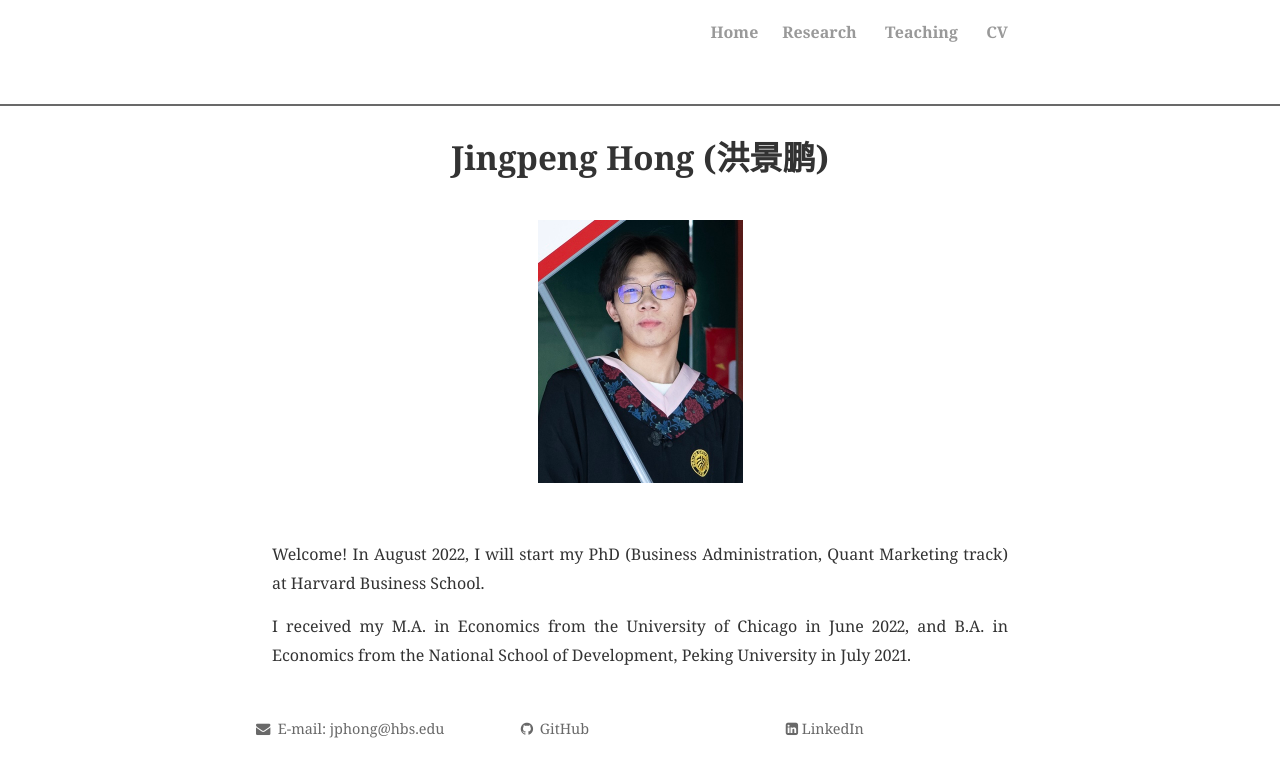
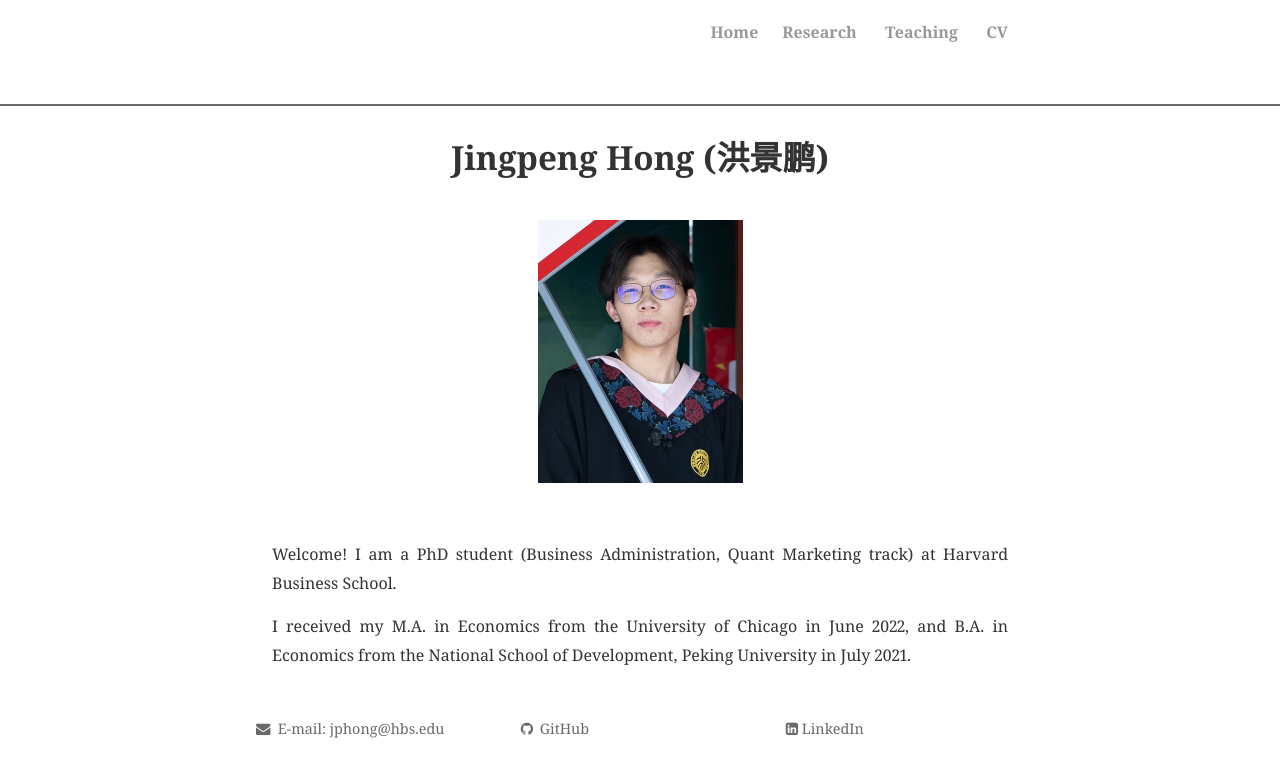
Before and after one commit to JingpengHong/JingpengHong.github.io, a Jekyll site: the page built from index.html, in a window 1280 px wide. Shown: the top 777 px of the page. Built offline with Jekyll 4.4.1, drawn with Linux system fonts in a browser that asks for light colours; nearby versions of some CDN libraries; the list of posts is cut into pages by our own code; comment, search, counter and statistics services are not loaded; a style sheet for code colours, icons or effects is not loaded.

Commit message:
Update index.html

```diff
--- a/index.html
+++ b/index.html
@@ -12,10 +12,10 @@ title: Jingpeng Hong (洪景鹏)
   gtag('config', 'UA-108085250-1');
 </script>
 
-<img src="profile.jpg" alt="Jingpeng Hong pic" style="width:205px;height:263px;" title="Jingpeng Hong (洪景鹏)"; algin="middle">
+<img src="profile.jpg" alt="Jingpeng Hong" style="width:205px;height:263px;" title="Jingpeng Hong (洪景鹏)"; algin="middle">
 
 <br><br>
-<p style="text-align:justify;">Welcome! In August 2022, I will start my PhD (Business Administration, Quant Marketing track) at Harvard Business School.
+<p style="text-align:justify;"> Welcome! I am a PhD student (Business Administration, Quant Marketing track) at Harvard Business School.
 <br>
 <p style="text-align:justify;"> I received my M.A. in Economics from the University of Chicago in June 2022, and B.A. in Economics from the National School of Development, Peking University in July 2021.
 </div>
```
